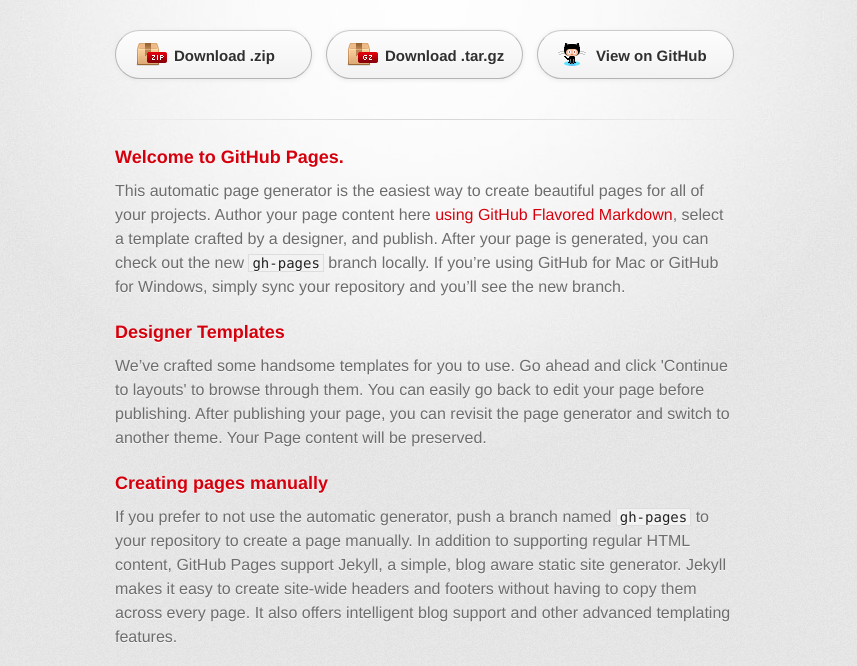
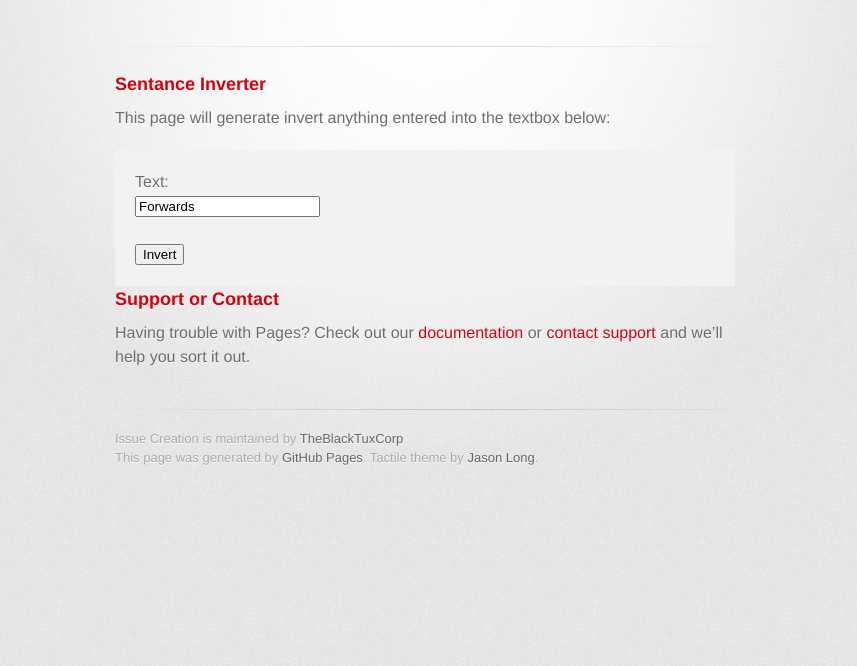
Before and after one commit to TheBlackTuxCorp/IssueCreation, a plain HTML site: page index.html in a window 1280 px wide. Shown: the part 127-793 px from the top of the page, without its empty margins (215-1072 px from the left). Drawn offline with Linux system fonts and the light colour scheme; a web font is replaced by a local one.

Commit message:
Added form

```diff
--- a/index.html
+++ b/index.html
@@ -22,34 +22,20 @@
           <h2>A branch for demonstrating issue creation</h2>
         </header>
 
-        <section id="downloads" class="clearfix">
-          <a href="https://github.com/TheBlackTuxCorp/IssueCreation/zipball/master" id="download-zip" class="button"><span>Download .zip</span></a>
-          <a href="https://github.com/TheBlackTuxCorp/IssueCreation/tarball/master" id="download-tar-gz" class="button"><span>Download .tar.gz</span></a>
-          <a href="https://github.com/TheBlackTuxCorp/IssueCreation" id="view-on-github" class="button"><span>View on GitHub</span></a>
-        </section>
-
         <hr>
 
         <section id="main_content">
           <h3>
-<a id="welcome-to-github-pages" class="anchor" href="#welcome-to-github-pages" aria-hidden="true"><span class="octicon octicon-link"></span></a>Welcome to GitHub Pages.</h3>
+<a id="welcome-to-github-pages" class="anchor" href="#welcome-to-github-pages" aria-hidden="true"><span class="octicon octicon-link"></span></a>Sentance Inverter</h3>
 
-<p>This automatic page generator is the easiest way to create beautiful pages for all of your projects. Author your page content here <a href="https://guides.github.com/features/mastering-markdown/">using GitHub Flavored Markdown</a>, select a template crafted by a designer, and publish. After your page is generated, you can check out the new <code>gh-pages</code> branch locally. If you’re using GitHub for Mac or GitHub for Windows, simply sync your repository and you’ll see the new branch.</p>
+<p>This page will generate invert anything entered into the textbox below:</p>
 
-<h3>
-<a id="designer-templates" class="anchor" href="#designer-templates" aria-hidden="true"><span class="octicon octicon-link"></span></a>Designer Templates</h3>
-
-<p>We’ve crafted some handsome templates for you to use. Go ahead and click 'Continue to layouts' to browse through them. You can easily go back to edit your page before publishing. After publishing your page, you can revisit the page generator and switch to another theme. Your Page content will be preserved.</p>
-
-<h3>
-<a id="creating-pages-manually" class="anchor" href="#creating-pages-manually" aria-hidden="true"><span class="octicon octicon-link"></span></a>Creating pages manually</h3>
-
-<p>If you prefer to not use the automatic generator, push a branch named <code>gh-pages</code> to your repository to create a page manually. In addition to supporting regular HTML content, GitHub Pages support Jekyll, a simple, blog aware static site generator. Jekyll makes it easy to create site-wide headers and footers without having to copy them across every page. It also offers intelligent blog support and other advanced templating features.</p>
-
-<h3>
-<a id="authors-and-contributors" class="anchor" href="#authors-and-contributors" aria-hidden="true"><span class="octicon octicon-link"></span></a>Authors and Contributors</h3>
-
-<p>You can <a href="https://github.com/blog/821" class="user-mention">@mention</a> a GitHub username to generate a link to their profile. The resulting <code>&lt;a&gt;</code> element will link to the contributor’s GitHub Profile. For example: In 2007, Chris Wanstrath (<a href="https://github.com/defunkt" class="user-mention">@defunkt</a>), PJ Hyett (<a href="https://github.com/pjhyett" class="user-mention">@pjhyett</a>), and Tom Preston-Werner (<a href="https://github.com/mojombo" class="user-mention">@mojombo</a>) founded GitHub.</p>
+<form>
+Text:<br>
+<input type="text" name="sentence" value="Forwards ">
+<br><br>
+<input type="submit" value="Invert">
+</form>
 
 <h3>
 <a id="support-or-contact" class="anchor" href="#support-or-contact" aria-hidden="true"><span class="octicon octicon-link"></span></a>Support or Contact</h3>
```
